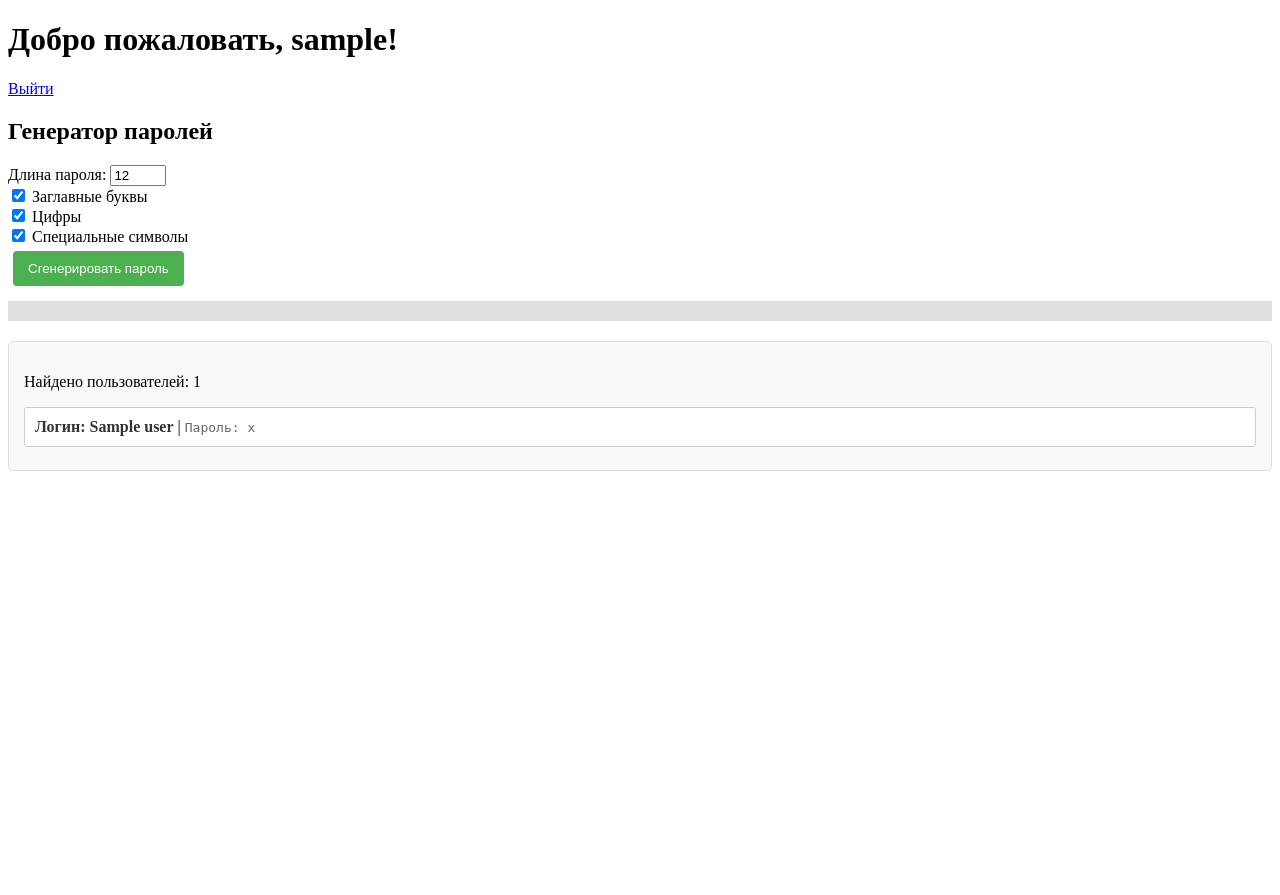
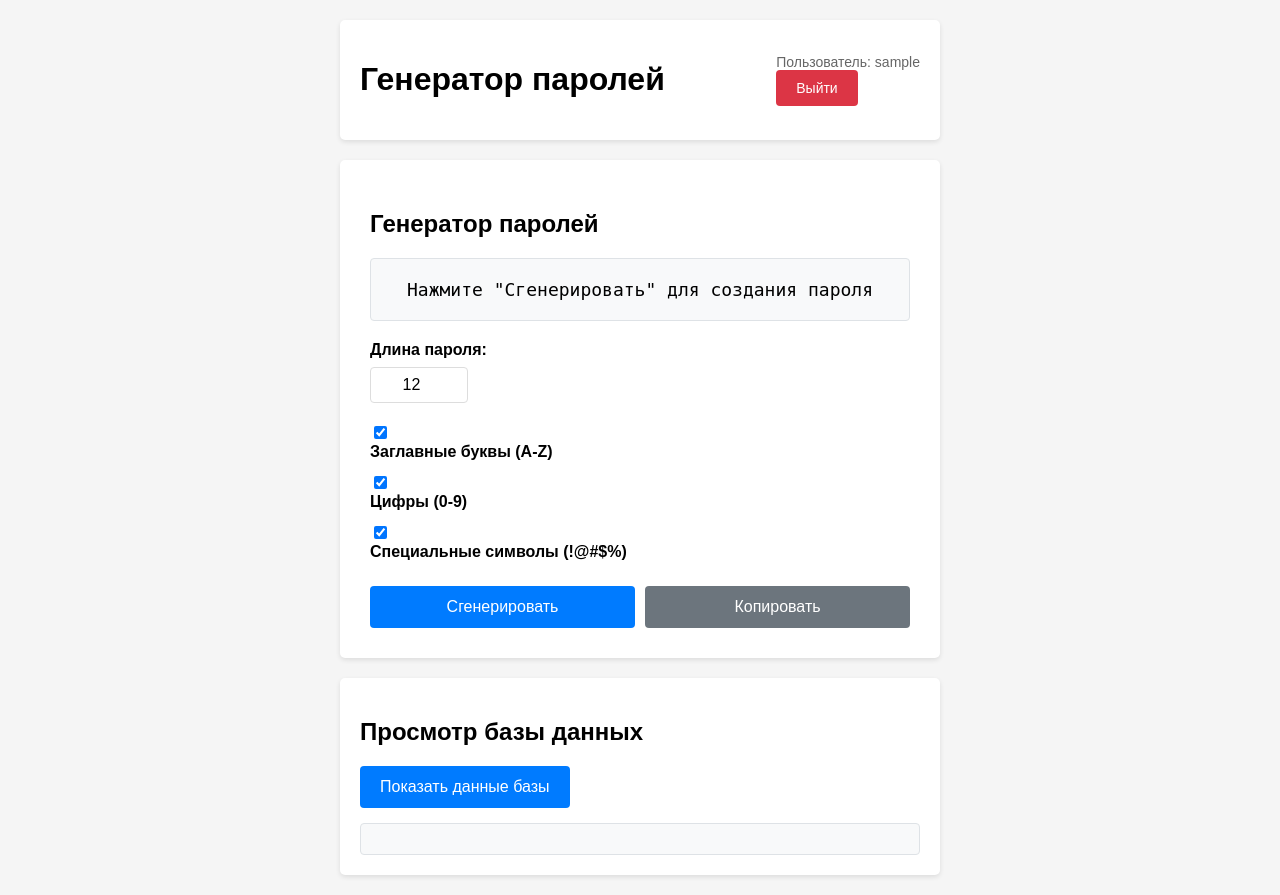
Before and after one commit to SashaDanil/DEMON-DESTOER-COMMANDER-APPARATION-PROTECTION, a Flask app: template templates/index.html in a window 1280 px wide. Before the commit the page ends 471 px from the top, so only its background shows below. Run offline with Flask 3, Linux system fonts and the light colour scheme; the template is opened without the code that fills it: most values are stand-ins (such as "Sample title", 1, 10 or a date in 2020).

Commit message:
Update index.html

```diff
--- a/templates/index.html
+++ b/templates/index.html
@@ -1,94 +1,222 @@
 <!DOCTYPE html>
-<html>
+<html lang="ru">
 <head>
+    <meta charset="UTF-8">
+    <meta name="viewport" content="width=device-width, initial-scale=1.0">
     <title>Генератор паролей</title>
     <style>
-        .users-section {
-            margin-top: 20px;
+        body {
+            font-family: Arial, sans-serif;
+            max-width: 600px;
+            margin: 0 auto;
+            padding: 20px;
+            background-color: #f5f5f5;
+        }
+
+        .header {
+            background: white;
+            padding: 20px;
+            border-radius: 5px;
+            box-shadow: 0 2px 5px rgba(0,0,0,0.1);
+            margin-bottom: 20px;
+            display: flex;
+            justify-content: space-between;
+            align-items: center;
+        }
+
+        .generator-card {
+            background: white;
+            padding: 30px;
+            border-radius: 5px;
+            box-shadow: 0 2px 5px rgba(0,0,0,0.1);
+            margin-bottom: 20px;
+        }
+
+        .password-display {
+            background: #f8f9fa;
+            padding: 20px;
+            border: 1px solid #dee2e6;
+            border-radius: 4px;
+            margin-bottom: 20px;
+            font-family: monospace;
+            font-size: 18px;
+            text-align: center;
+            word-break: break-all;
+        }
+
+        .settings-group {
+            margin-bottom: 20px;
+        }
+
+        label {
+            display: block;
+            margin-bottom: 8px;
+            font-weight: bold;
+        }
+
+        .length-input {
+            width: 80px;
+            padding: 8px;
+            border: 1px solid #ddd;
+            border-radius: 4px;
+            font-size: 16px;
+            text-align: center;
+        }
+
+        .checkbox-group {
+            margin: 12px 0;
+        }
+
+        .actions {
+            display: flex;
+            gap: 10px;
+            margin-top: 25px;
+        }
+
+        .btn {
+            padding: 12px 20px;
+            border: none;
+            border-radius: 4px;
+            cursor: pointer;
+            flex: 1;
+            font-size: 16px;
+        }
+
+        .btn-primary {
+            background: #007bff;
+            color: white;
+        }
+
+        .btn-primary:hover {
+            background: #0056b3;
+        }
+
+        .btn-secondary {
+            background: #6c757d;
+            color: white;
+        }
+
+        .btn-secondary:hover {
+            background: #545b62;
+        }
+
+        .logout-btn {
+            background: #dc3545;
+            color: white;
+            border: none;
+            padding: 10px 20px;
+            border-radius: 4px;
+            cursor: pointer;
+            font-size: 14px;
+            text-decoration: none;
+            display: inline-block;
+        }
+
+        .logout-btn:hover {
+            background: #c82333;
+        }
+
+        .database-section {
+            background: white;
+            padding: 20px;
+            border-radius: 5px;
+            box-shadow: 0 2px 5px rgba(0,0,0,0.1);
+        }
+
+        .data-content {
+            background: #f8f9fa;
             padding: 15px;
-            border: 1px solid #ddd;
-            border-radius: 5px;
-            background: #f9f9f9;
-        }
-        .user-item {
-            margin: 8px 0;
-            padding: 10px;
-            background: white;
-            border: 1px solid #ccc;
-            border-radius: 3px;
-        }
-        .user-login {
-            font-weight: bold;
-            color: #333;
-        }
-        .user-password {
-            color: #666;
-            font-family: monospace;
-        }
-        .file-content {
-            background: #2d2d2d;
-            color: #f8f8f2;
-            padding: 15px;
-            border-radius: 5px;
-            font-family: monospace;
-            white-space: pre-wrap;
-            margin-top: 10px;
+            border-radius: 4px;
+            border: 1px solid #dee2e6;
+            margin-top: 15px;
             max-height: 400px;
             overflow-y: auto;
         }
-        .button {
-            background: #4CAF50;
-            color: white;
-            padding: 10px 15px;
-            border: none;
+
+        .data-item {
+            margin-bottom: 10px;
+            padding: 10px;
+            background: white;
             border-radius: 4px;
-            cursor: pointer;
-            margin: 5px;
+            border: 1px solid #dee2e6;
         }
-        .button:hover {
-            background: #45a049;
+
+        .data-item:last-child {
+            margin-bottom: 0;
         }
-        .button-secondary {
-            background: #008CBA;
-        }
-        .button-secondary:hover {
-            background: #007B9A;
+
+        .user-info {
+            font-size: 14px;
+            color: #666;
         }
     </style>
 </head>
 <body>
-    <h1>Добро пожаловать, {{ username }}!</h1>
-    <p><a href="{{ url_for('logout') }}">Выйти</a></p>
+    <div class="header">
+        <h1>Генератор паролей</h1>
+        <div>
+            <div class="user-info">Пользователь: {{ username }}</div>
+            <a href="{{ url_for('logout') }}" class="logout-btn">Выйти</a>
+        </div>
+    </div>
 
-    <h2>Генератор паролей</h2>
-    <div>
-        <label>Длина пароля: <input type="number" id="length" value="12" min="1" max="50"></label><br>
-        <label><input type="checkbox" id="uppercase" checked> Заглавные буквы</label><br>
-        <label><input type="checkbox" id="numbers" checked> Цифры</label><br>
-        <label><input type="checkbox" id="special" checked> Специальные символы</label><br>
-        <button class="button" onclick="generatePassword()">Сгенерировать пароль</button>
+    <!-- Генератор паролей -->
+    <div class="generator-card">
+        <h2>Генератор паролей</h2>
+        <div class="password-display" id="passwordDisplay">
+            Нажмите "Сгенерировать" для создания пароля
+        </div>
+
+        <div class="settings-group">
+            <label for="lengthInput">Длина пароля:</label>
+            <input type="number" id="lengthInput" class="length-input" min="4" max="50" value="12">
+        </div>
+
+        <div class="settings-group">
+            <div class="checkbox-group">
+                <input type="checkbox" id="uppercase" checked>
+                <label for="uppercase">Заглавные буквы (A-Z)</label>
+            </div>
+            <div class="checkbox-group">
+                <input type="checkbox" id="numbers" checked>
+                <label for="numbers">Цифры (0-9)</label>
+            </div>
+            <div class="checkbox-group">
+                <input type="checkbox" id="special" checked>
+                <label for="special">Специальные символы (!@#$%)</label>
+            </div>
+        </div>
+
+        <div class="actions">
+            <button class="btn btn-primary" onclick="generatePassword()">Сгенерировать</button>
+            <button class="btn btn-secondary" onclick="copyPassword()">Копировать</button>
+        </div>
     </div>
-    <div id="result" style="margin: 10px 0; padding: 10px; background: #e0e0e0;"></div>
 
-    <div class="users-section">
-
-
-        {% if all_users %}
-            <p>Найдено пользователей: {{ all_users|length }}</p>
-            {% for user, password in all_users.items() %}
-                <div class="user-item">
-                    <span class="user-login">Логин: {{ user }}</span> |
-                    <span class="user-password">Пароль: {{ password }}</span>
-                </div>
-            {% endfor %}
-        {% else %}
-            <p style="color: red;">Пользователей не найдено или файл пуст</p>
-        {% endif %}
+    <!-- Просмотр базы данных -->
+    <div class="database-section">
+        <h2>Просмотр базы данных</h2>
+        <button class="btn btn-primary" onclick="viewDatabase()" style="width: auto;">Показать данные базы</button>
+        <div id="databaseContent" class="data-content"></div>
     </div>
 
     <script>
         function generatePassword() {
-            const length = document.getElementById('length').value;
+            const lengthInput = document.getElementById('lengthInput');
+            let length = parseInt(lengthInput.value);
+
+            // Проверка корректности длины
+            if (isNaN(length) || length < 1) {
+                length = 12;
+                lengthInput.value = 12;
+            } else if (length > 50) {
+                length = 50;
+                lengthInput.value = 50;
+            } else if (length < 4) {
+                length = 4;
+                lengthInput.value = 4;
+            }
+
             const uppercase = document.getElementById('uppercase').checked;
             const numbers = document.getElementById('numbers').checked;
             const special = document.getElementById('special').checked;
@@ -99,7 +227,7 @@
                     'Content-Type': 'application/json',
                 },
                 body: JSON.stringify({
-                    length: parseInt(length),
+                    length: length,
                     uppercase: uppercase,
                     numbers: numbers,
                     special: special
@@ -107,36 +235,79 @@
             })
             .then(response => response.json())
             .then(data => {
-                const resultDiv = document.getElementById('result');
                 if (data.success) {
-                    resultDiv.innerHTML =
-                        `<p><strong>Сгенерированный пароль:</strong> <span style="font-family: monospace; font-weight: bold;">${data.password}</span></p>`;
+                    document.getElementById('passwordDisplay').textContent = data.password;
                 } else {
-                    resultDiv.innerHTML =
-                        `<p style="color: red;">Ошибка: ${data.error}</p>`;
+                    alert('Ошибка: ' + data.error);
                 }
+            })
+            .catch(error => {
+                console.error('Error:', error);
+                alert('Произошла ошибка при генерации пароля');
             });
         }
 
-        function viewFileContent() {
-            fetch('/view_file')
+        function copyPassword() {
+            const password = document.getElementById('passwordDisplay').textContent;
+            if (password && password !== 'Нажмите "Сгенерировать" для создания пароля') {
+                navigator.clipboard.writeText(password).then(() => {
+                    alert('Пароль скопирован в буфер обмена!');
+                });
+            }
+        }
+
+        function viewDatabase() {
+            fetch('/view_database')
                 .then(response => response.json())
                 .then(data => {
-                    const fileContentDiv = document.getElementById('fileContent');
+                    const container = document.getElementById('databaseContent');
                     if (data.success) {
-                        fileContentDiv.textContent = data.content;
-                        fileContentDiv.style.display = 'block';
+                        let html = '';
+
+                        // Пользователи
+                        html += '<h3>Пользователи:</h3>';
+                        data.users.forEach(user => {
+                            html += `
+                                <div class="data-item">
+                                    <strong>Логин:</strong> ${user.username}<br>
+                                    <strong>Пароль:</strong> ${user.password}<br>
+                                    <strong>Дата регистрации:</strong> ${new Date(user.created_at).toLocaleString()}
+                                </div>
+                            `;
+                        });
+
+                        // История паролей
+                        html += '<h3 style="margin-top: 20px;">История паролей:</h3>';
+                        if (data.password_history.length > 0) {
+                            data.password_history.forEach(history => {
+                                html += `
+                                    <div class="data-item">
+                                        <strong>Пароль:</strong> ${history.generated_password}<br>
+                                        <strong>Пользователь:</strong> ${history.username}<br>
+                                        <strong>Дата создания:</strong> ${new Date(history.created_at).toLocaleString()}
+                                    </div>
+                                `;
+                            });
+                        } else {
+                            html += '<p>История паролей пуста</p>';
+                        }
+
+                        container.innerHTML = html;
                     } else {
-                        fileContentDiv.textContent = 'Ошибка: ' + data.error;
-                        fileContentDiv.style.display = 'block';
+                        container.innerHTML = '<p>Ошибка: ' + data.error + '</p>';
                     }
-                })
-                .catch(error => {
-                    const fileContentDiv = document.getElementById('fileContent');
-                    fileContentDiv.textContent = 'Ошибка при загрузке файла: ' + error;
-                    fileContentDiv.style.display = 'block';
                 });
         }
+
+        // Ограничение ввода для числового поля
+        document.getElementById('lengthInput').addEventListener('input', function() {
+            let value = parseInt(this.value);
+            if (isNaN(value) || value < 1) {
+                this.value = 12;
+            } else if (value > 50) {
+                this.value = 50;
+            }
+        });
     </script>
 </body>
 </html>
```
